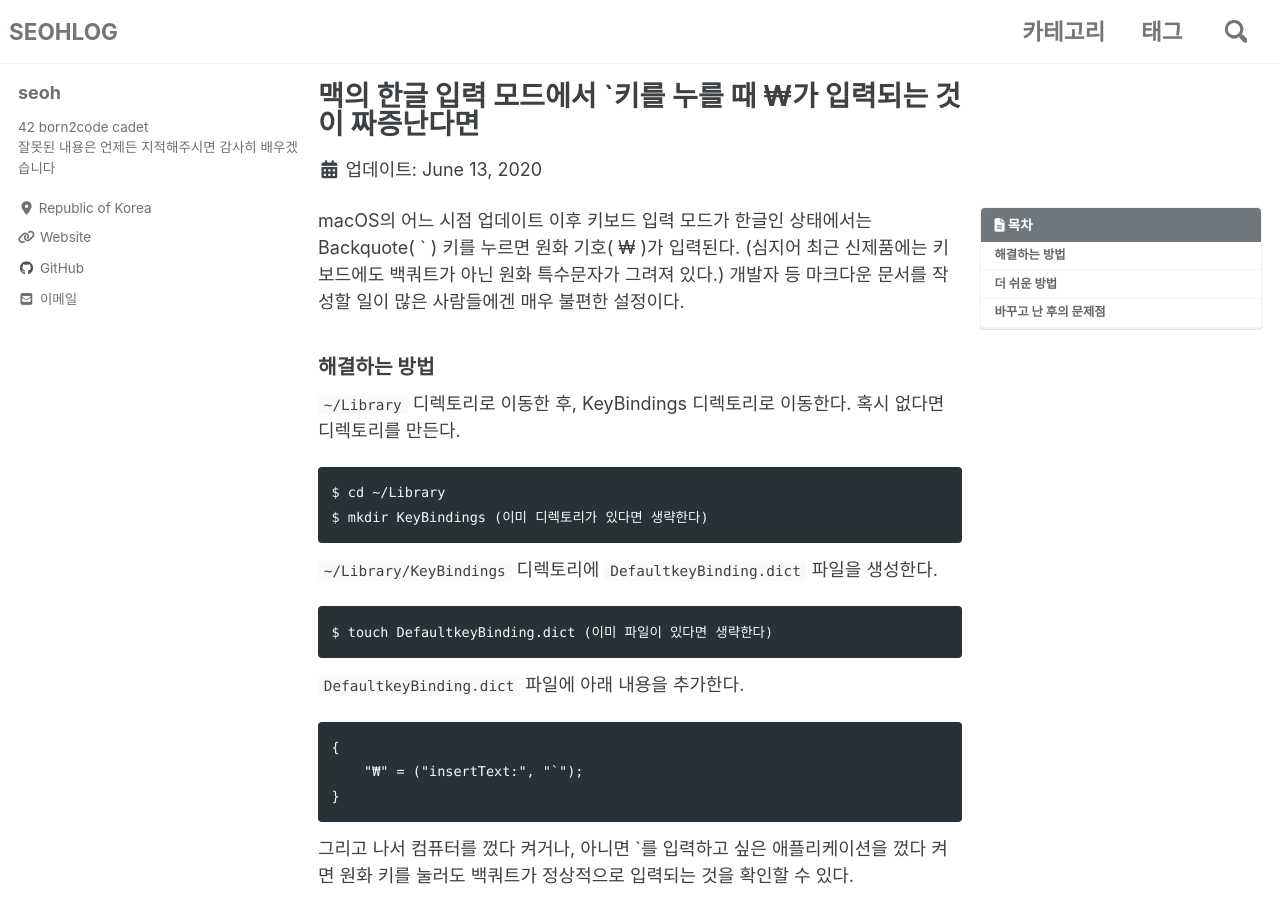
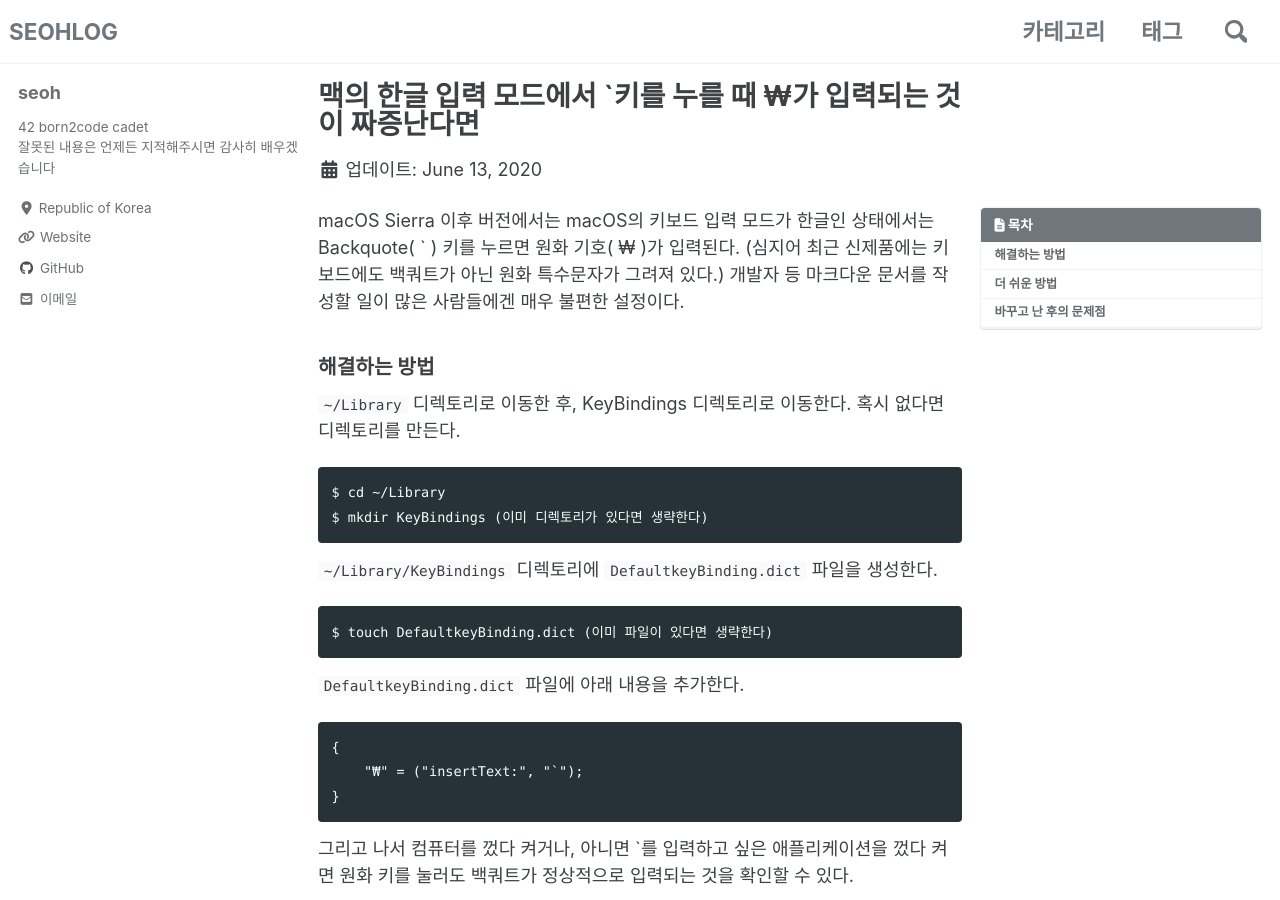
Before and after one commit to ohseyong/ohseyong.github.io, a Jekyll site: the page built from _posts/2020-06-13-won-to-backquote.md, in a window 1280 px wide and 900 px high. Built offline with Jekyll 4.4.1, drawn with Linux system fonts in a browser that asks for light colours; cached includes are drawn as plain includes; nearby versions of some CDN libraries; comment, search, counter and statistics services are not loaded.

Commit message:
Update 2020-06-13-won-to-backquote.md

```diff
--- a/_posts/2020-06-13-won-to-backquote.md
+++ b/_posts/2020-06-13-won-to-backquote.md
@@ -10,7 +10,7 @@ toc: true
 toc_sticky: true
 ---
 
-macOS의 어느 시점 업데이트 이후 키보드 입력 모드가 한글인 상태에서는 Backquote( ` ) 키를 누르면 원화 기호( ₩ )가 입력된다. (심지어 최근 신제품에는 키보드에도 백쿼트가 아닌 원화 특수문자가 그려져 있다.) 개발자 등 마크다운 문서를 작성할 일이 많은 사람들에겐 매우 불편한 설정이다.
+macOS Sierra 이후 버전에서는 macOS의 키보드 입력 모드가 한글인 상태에서는 Backquote( ` ) 키를 누르면 원화 기호( ₩ )가 입력된다. (심지어 최근 신제품에는 키보드에도 백쿼트가 아닌 원화 특수문자가 그려져 있다.) 개발자 등 마크다운 문서를 작성할 일이 많은 사람들에겐 매우 불편한 설정이다.
 
 ### 해결하는 방법
 `~/Library` 디렉토리로 이동한 후, KeyBindings 디렉토리로 이동한다. 혹시 없다면 디렉토리를 만든다.
```
